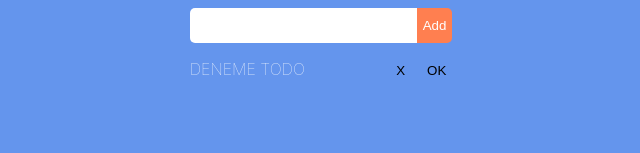
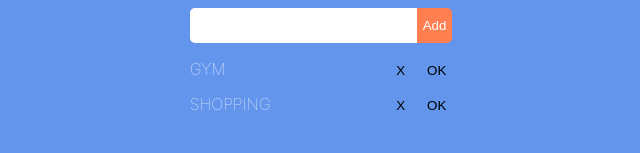
Before and after one commit to DORIANJAMES/todo, a React (Create React App) app: page / in a window 1280 px wide. Shown: the part 147-300 px from the top of the page, without its empty margins (319-959 px from the left). Built offline with nearby package versions, Linux system fonts and the light colour scheme.

Commit message:
React Hooks binded.

```diff
--- a/src/App.js
+++ b/src/App.js
@@ -1,4 +1,3 @@
-import logo from './logo.svg';
 import './App.css';
 import HomePage from "./pages/HomePage";
 
--- a/src/components/Todos.js
+++ b/src/components/Todos.js
@@ -1,15 +1,20 @@
 import React from 'react'
 
-export const Todos = () => {
+export const Todos = ({todos}) => {
     return (
+        todos.length > 0 ? (
             <ul className="todos">
-            <li className="todos__item">
-                <span className="todos__text">Deneme TODO</span>
+                {todos.map((todo) => (
+                    <li className="todos__item" key={todo.id}>
+                        <span className="todos__text">{todo.name}</span>
                         <div className="todos__buttons">
                             <button>X</button>
                             <button>OK</button>
                         </div>
                     </li>
+                ))}
             </ul>
+        ) : null
+
     )
 }
--- a/src/pages/HomePage.js
+++ b/src/pages/HomePage.js
@@ -1,15 +1,27 @@
-import React from 'react'
+import React, {useState} from 'react'
 import TodoField from "../components/TodoField";
 import {Todos} from "../components/Todos";
 
 function HomePage() {
+    const [todos, setTodos] = useState([
+        {
+            id:1,
+            name: "gym",
+            status: false,
+        },
+        {
+            id:2,
+            name:"shopping",
+            status:true,
+        }
+    ])
     return (
         <>
             <div className="main-container">
                 <div className="todo-header">TODOs</div>
                 <TodoField/>
             </div>
-            <Todos/>
+            <Todos todos={todos}/>
         </>
     )
 }
```
Lines whose indentation alone changed are shown as unchanged.
